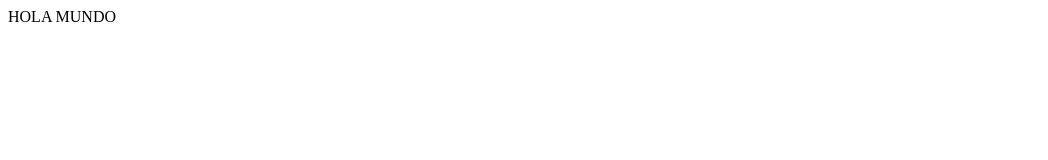
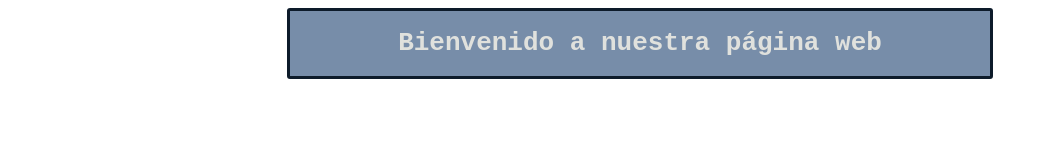
Before and after one commit to Crissxns/Pagina-js, a plain HTML site: page index.html in a window 1280 px wide. Shown: the whole page, without its empty margins (0-1048 px from the left). Drawn offline with Linux system fonts and the light colour scheme.

Commit message:
"header"

```diff
--- a/estilos.css
+++ b/estilos.css
@@ -0,0 +1,11 @@
+.header{
+    border-radius: 3px;
+    border-style: solid;
+    border-color: #0D1B2A;
+    font-family: monospace;
+    font-weight: bolder;
+    text-align: center;
+    width: 700px;
+    background-color: #778DA9;
+    color: #E0E1DD;
+}
--- a/index.html
+++ b/index.html
@@ -8,6 +8,8 @@
     <script src="codigo.js"></script>
 </head>
 <body>
-    <div> HOLA MUNDO</div>
+    <center><div class="header">
+        <h1>Bienvenido a nuestra página web</h1>
+    </div></center>
 </body>
 </html>
```
